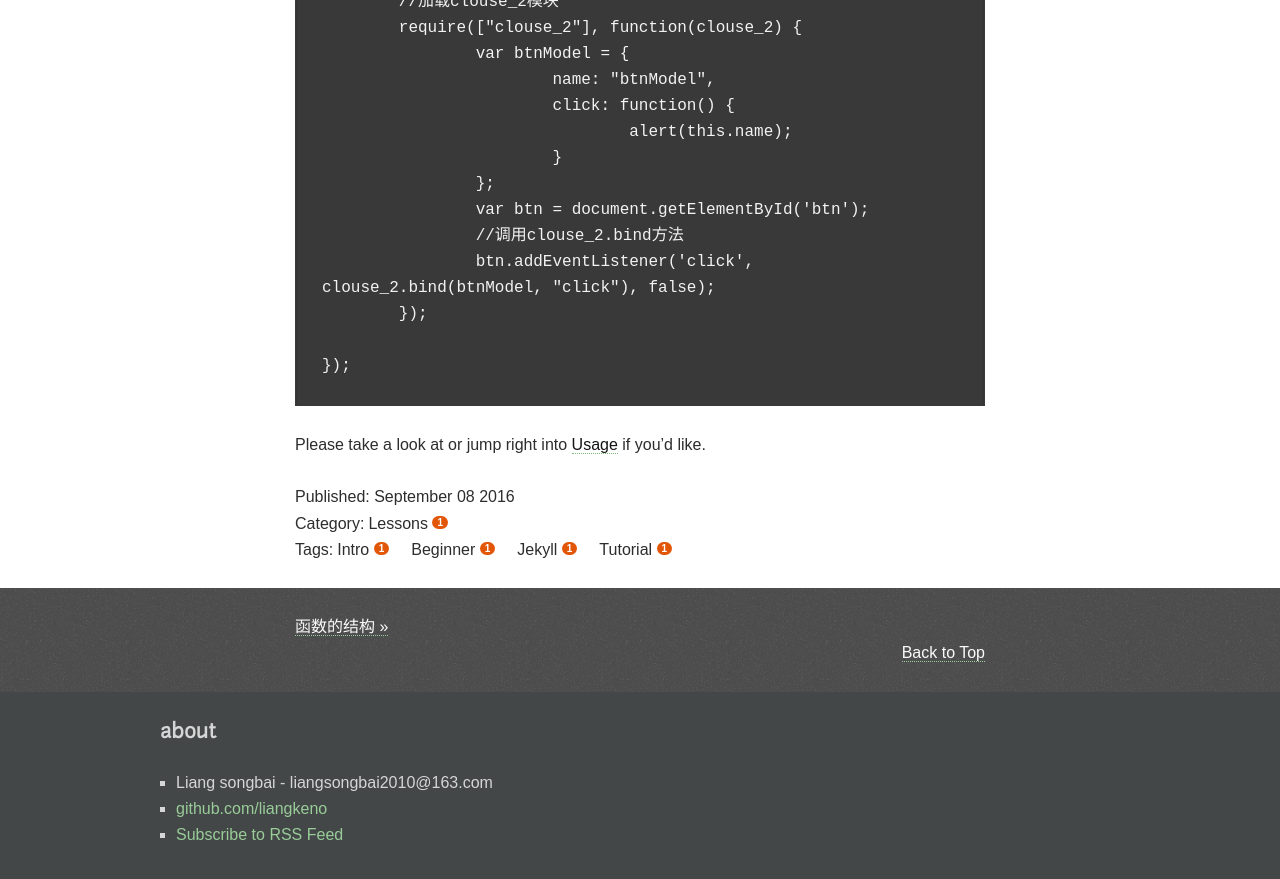
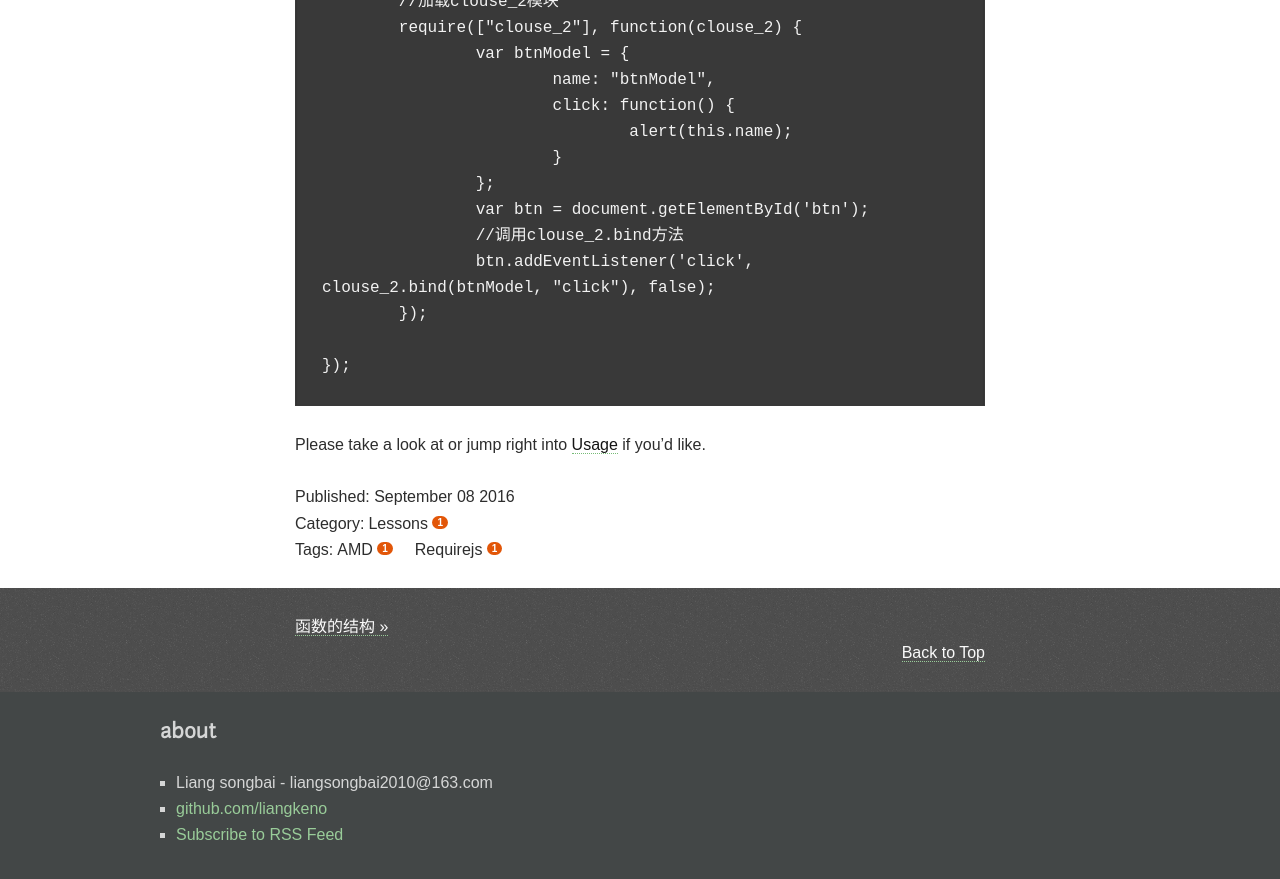
Before and after one commit to liangkeno/liangkeno.github.io, a Jekyll site: the page built from _posts/2016-09-08-requirejs-test.md, in a window 1280 px wide and 900 px high, scrolled down 1615 px. Shown: the top 879 px of the window. Built offline with Jekyll 4.4.1, drawn with Linux system fonts in a browser that asks for light colours.

Commit message:
update tage

```diff
--- a/_posts/2016-09-08-requirejs-test.md
+++ b/_posts/2016-09-08-requirejs-test.md
@@ -3,7 +3,7 @@ layout: post
 category : lessons
 tagline: "Supporting tagline"
 title: "了解一下requirejs的使用"
-tags : [intro, beginner, jekyll, tutorial]
+tags : [AMD,requirejs]
 ---
 {% include JB/setup %}
 
```
